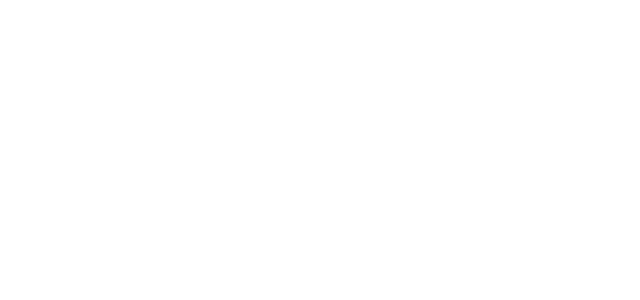
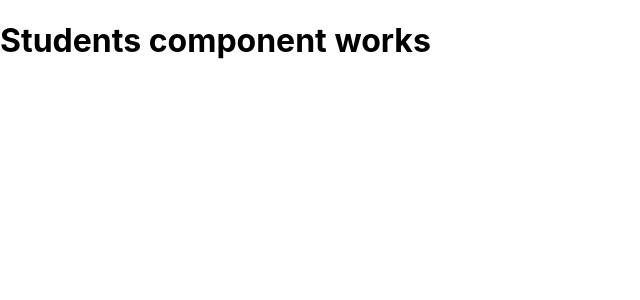
Before and after one commit to angeljuarez77/hahahah-relations, a React (Create React App) app in the folder client/: page / in a window 1280 px wide. Shown: the top 300 px of the page, without its empty margins (0-640 px from the left). Built offline with nearby package versions, Linux system fonts and the light colour scheme.

Commit message:
rendered Students component. w/ useEffect

```diff
--- a/client/src/App.js
+++ b/client/src/App.js
@@ -1,9 +1,11 @@
 import React, { useEffect, useState } from 'react';
+import Students from './components/Students';
 
 function App() {
   return (
     <div className="App">
       <header className="App-header">
+        <Students />
       </header>
     </div>
   );
--- a/client/src/components/Students.js
+++ b/client/src/components/Students.js
@@ -0,0 +1,15 @@
+import React, { useEffect, useState } from 'react';
+
+function Students() {
+  useEffect(() => {
+    console.log('hello');
+  }, [])
+
+  return(
+    <div>
+      <h1>Students component works</h1>
+    </div>
+  )
+}
+
+export default Students;
```
